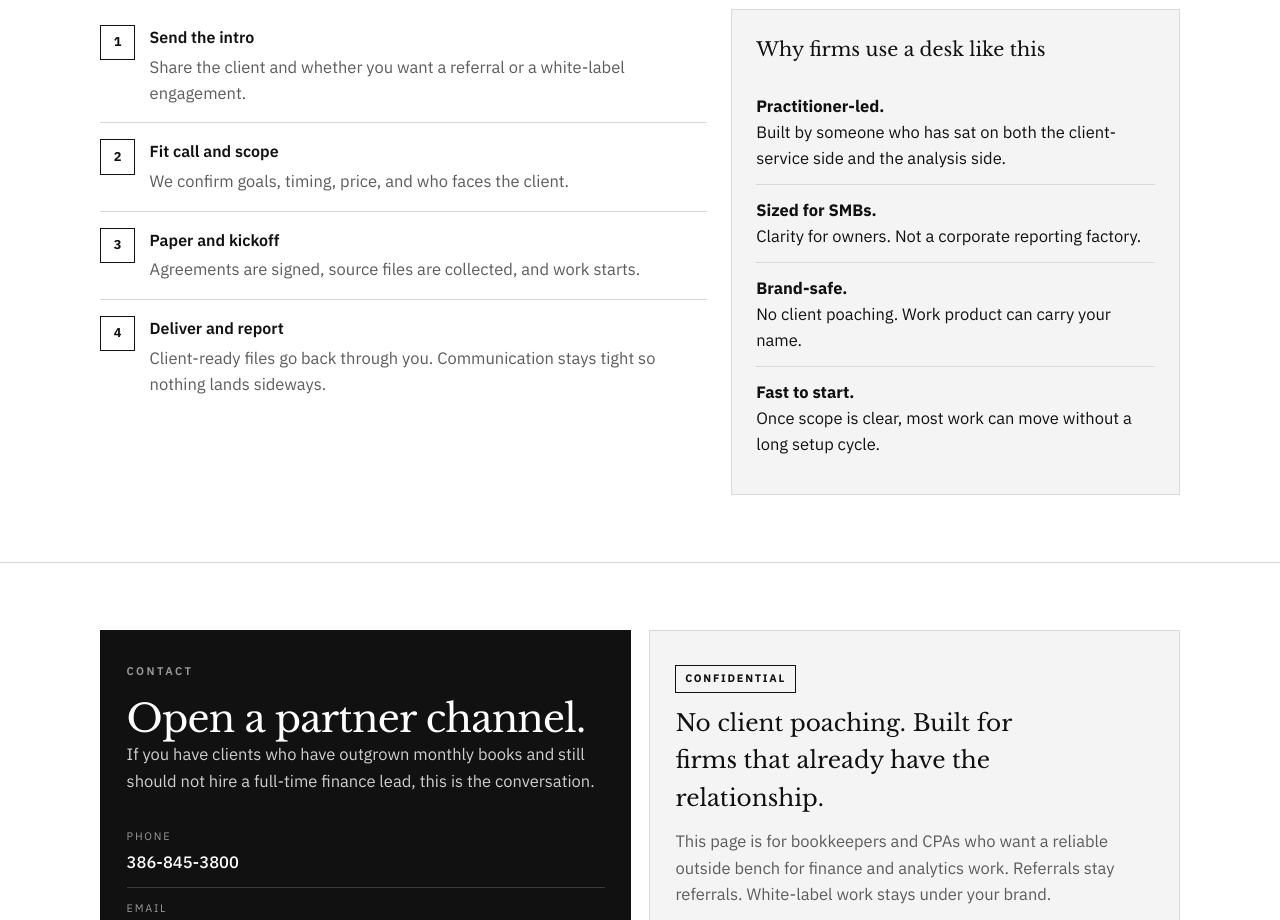
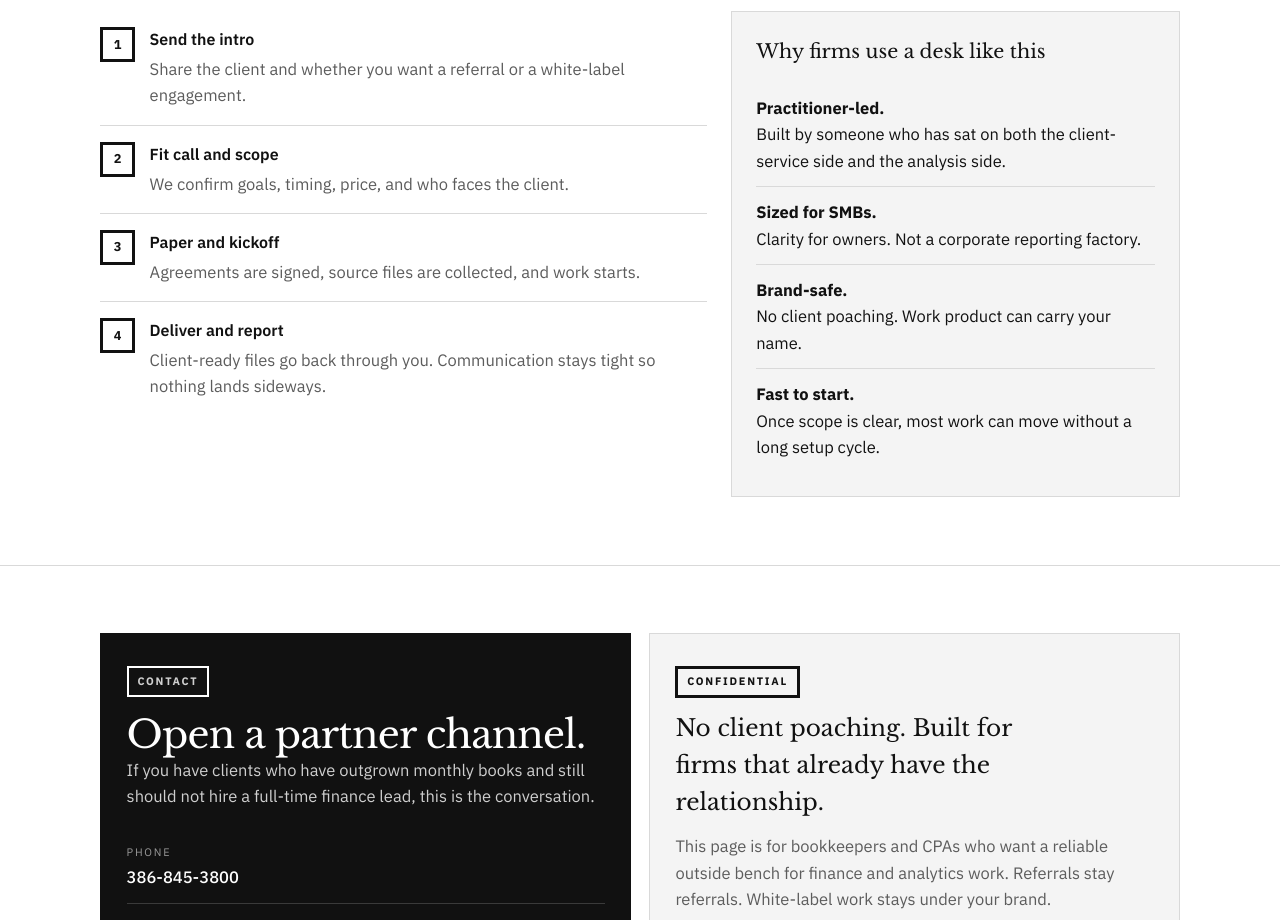
Before and after one commit to DeBaryConsulting/WhiteLabelCFO, a plain HTML site: page index.html in a window 1280 px wide. Shown: the part 1880-2800 px from the top of the page. Drawn offline with nearby package versions, Linux system fonts and the light colour scheme.

Commit message:
Update index.html

```diff
--- a/index.html
+++ b/index.html
@@ -75,6 +75,7 @@
     .btn:hover { background: #000; }
     .btn-ghost {
       background: transparent; color: var(--ink);
+      border-width: 3px;
     }
     .btn-ghost:hover { background: var(--ink); color: #fff; }
 
@@ -85,6 +86,15 @@
     .kicker {
       font-size: .7rem; letter-spacing: .22em; text-transform: uppercase;
       color: var(--faint); font-weight: 600; margin-bottom: 1rem;
+    }
+    .contact-kicker {
+      display: inline-block;
+      color: #fff;
+      border: 2px solid #fff;
+      padding: .28rem .55rem;
+      letter-spacing: .16em;
+      font-weight: 700;
+      font-size: .68rem;
     }
     h1 { font-size: clamp(2.3rem, 5vw, 3.6rem); margin-bottom: 1.1rem; max-width: 16ch; }
     .lead { font-size: 1.05rem; margin-bottom: 1.6rem; }
@@ -116,7 +126,7 @@
     .tag {
       display: inline-block;
       font-size: .68rem; letter-spacing: .16em; text-transform: uppercase; font-weight: 700;
-      border: 1px solid var(--ink); padding: .28rem .55rem;
+      border: 3px solid var(--ink); padding: .28rem .55rem;
     }
     .services { display: grid; grid-template-columns: 1fr 1fr; gap: 1.1rem; }
     .svc { border-top: 2px solid var(--ink); padding: 1.15rem 0 0.4rem; }
@@ -133,7 +143,7 @@
     ol.steps li::before {
       content: counter(step);
       width: 2.2rem; height: 2.2rem;
-      border: 1px solid var(--ink);
+      border: 3px solid var(--ink);
       display: grid; place-items: center;
       font-size: .8rem; font-weight: 700;
     }
@@ -315,7 +325,7 @@
     <section id="contact">
       <div class="wrap contact-grid">
         <div class="contact-panel">
-          <p class="kicker" style="color:#9a9a9a;">Contact</p>
+          <p class="kicker contact-kicker">Contact</p>
           <h2>Open a partner channel.</h2>
           <p>If you have clients who have outgrown monthly books and still should not hire a full-time finance lead, this is the conversation.</p>
           <div class="rows">
```
